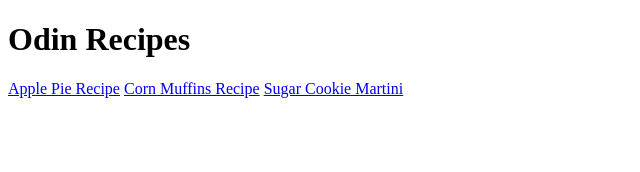
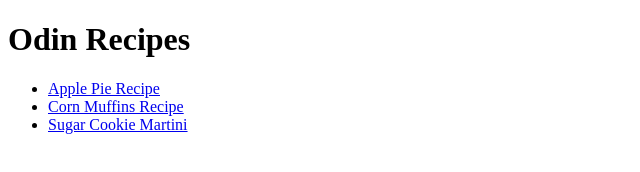
Before and after one commit to DavidZavala123/odin-recipes, a plain HTML site: page index.html in a window 1280 px wide. Shown: the whole page, without its empty margins (0-640 px from the left). Drawn offline with Linux system fonts and the light colour scheme.

```diff
--- a/index.html
+++ b/index.html
@@ -7,8 +7,13 @@
 </head>
 <body>
     <h1>Odin Recipes</h1>
-    <a href="recipes/applePie.html">Apple Pie Recipe</a>
-    <a href="recipes/cornMuffins.html">Corn Muffins Recipe</a>
-    <a href="recipes/sugarCookieMartini.html">Sugar Cookie Martini</a>
+    <ul>
+        <li><a href="recipes/applePie.html">Apple Pie Recipe</a></li>
+        <li><a href="recipes/cornMuffins.html">Corn Muffins Recipe</a></li>
+        <li><a href="recipes/sugarCookieMartini.html">Sugar Cookie Martini</a></li>
+    </ul>
+
+
+
 </body>
 </html>
```
Also changed, not shown: recipes/applePie.html (+4 -0 lines), recipes/cornMuffins.html (+4 -0 lines), recipes/sugarCookieMartini.html (+4 -0 lines).
